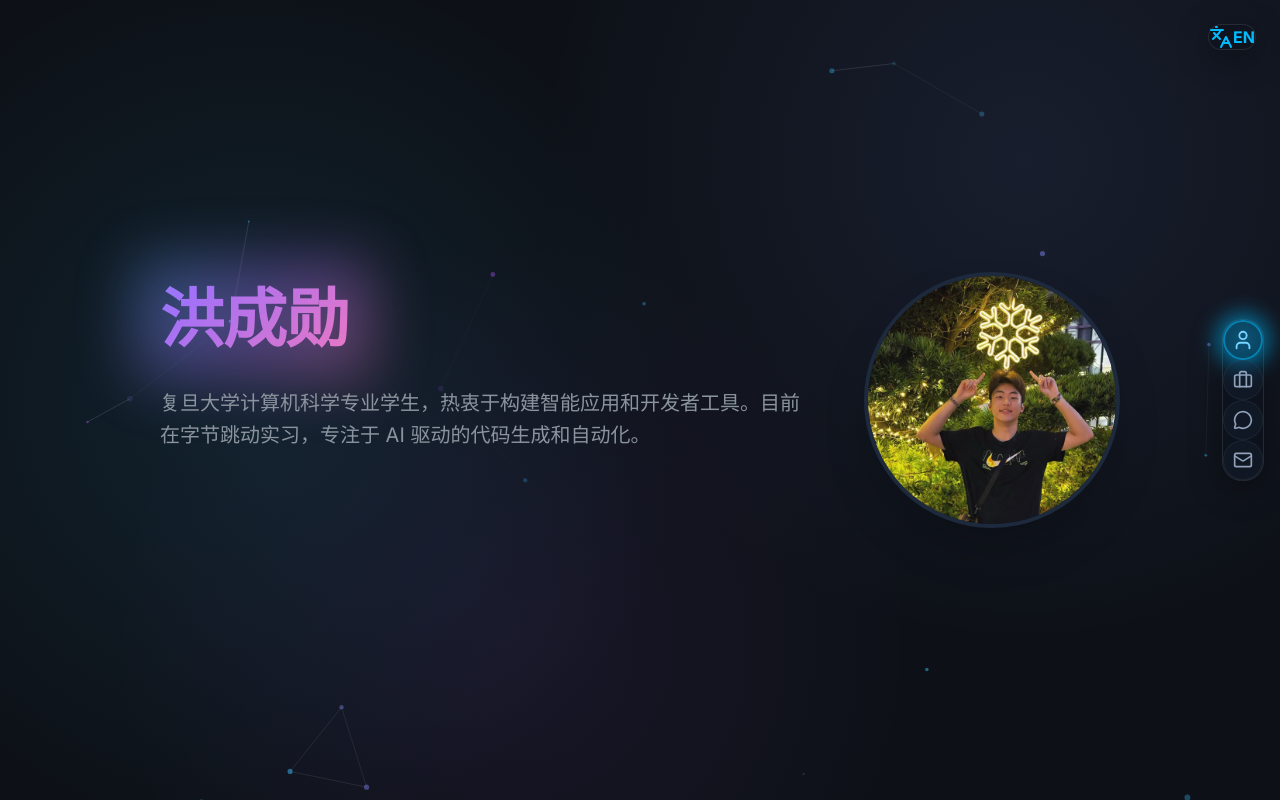
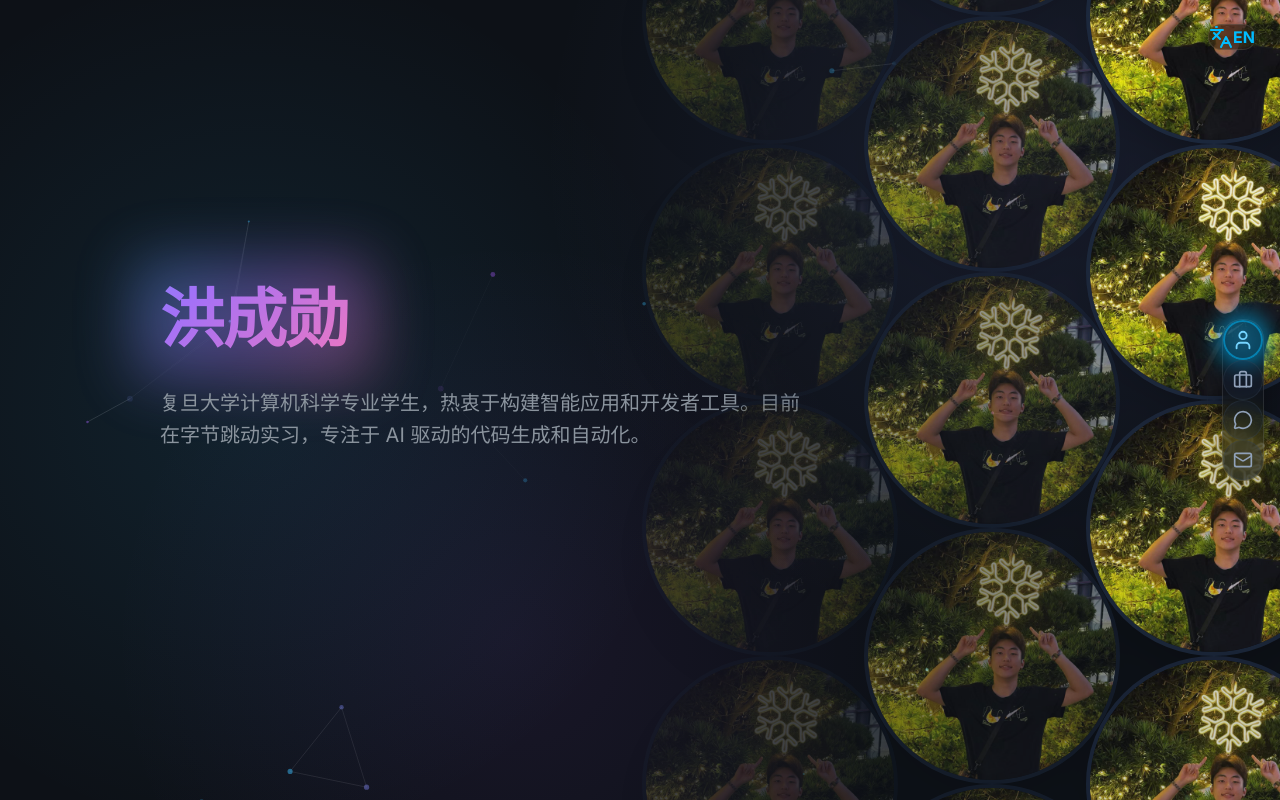
Before and after one commit to hcxxxxxx/Personal-portfolio, a Next.js app: page / in a window 1280 px wide. Built offline with nearby package versions, Linux system fonts and the light colour scheme.

Commit message:
fix: Hero页设计

```diff
--- a/src/components/AIChatSection.tsx
+++ b/src/components/AIChatSection.tsx
@@ -16,7 +16,7 @@ interface Message {
 
 // AI 消息组件（带打字机效果）
 const AIMessage = ({ content }: { content: string }) => {
-  const { displayText, isTyping } = useTypewriter(content, { speed: 20, delay: 0 });
+  const { displayText, isTyping } = useTypewriter(content, { speed: 10, delay: 0 });
 
   return (
     <p className="whitespace-pre-wrap">
--- a/src/components/ContactSection.tsx
+++ b/src/components/ContactSection.tsx
@@ -8,8 +8,8 @@ import { useTypewriter } from '@/hooks/useTypewriter';
 // 联系表单部分组件
 const ContactSection = () => {
   const { texts } = useLanguage();
-  const { displayText: titleText } = useTypewriter(texts.contact.title, { speed: 50, delay: 200 });
-  const { displayText: subtitleText } = useTypewriter(texts.contact.subtitle, { speed: 20, delay: 600 });
+  const { displayText: titleText } = useTypewriter(texts.contact.title, { speed: 25, delay: 200 });
+  const { displayText: subtitleText } = useTypewriter(texts.contact.subtitle, { speed: 10, delay: 600 });
 
   // 表单字段的状态
   const [name, setName] = useState('');
--- a/src/components/HeroSection.tsx
+++ b/src/components/HeroSection.tsx
@@ -2,14 +2,159 @@
 
 import { motion } from 'framer-motion';
 import Image from 'next/image';
+import { useEffect, useState, useRef } from 'react';
 import { useLanguage } from '@/contexts/LanguageContext';
 import { useTypewriter } from '@/hooks/useTypewriter';
 
 // “英雄”部分，即网站的初始欢迎页面
 const HeroSection = () => {
   const { texts } = useLanguage();
-  const { displayText: nameText, isTyping: isNameTyping } = useTypewriter(texts.hero.name, { speed: 80, delay: 300 });
-  const { displayText: descText, isTyping: isDescTyping } = useTypewriter(texts.hero.description, { speed: 30, delay: 800 });
+  const { displayText: nameText, isTyping: isNameTyping } = useTypewriter(texts.hero.name, { speed: 40, delay: 300 });
+  const { displayText: descText, isTyping: isDescTyping } = useTypewriter(texts.hero.description, { speed: 15, delay: 800 });
+
+  // 圆形图片的尺寸
+  const circleSize = { base: 192, md: 256 }; // w-48 h-48 = 192px, md:w-64 md:h-64 = 256px
+  const [dimensions, setDimensions] = useState({
+    width: 1920,
+    height: 1080
+  });
+  const [isMounted, setIsMounted] = useState(false);
+  const [circlePosition, setCirclePosition] = useState({ x: 0, y: 0 });
+  const placeholderRef = useRef<HTMLDivElement>(null);
+
+  // 监听窗口大小变化和更新圆形位置
+  useEffect(() => {
+    setIsMounted(true);
+    const updateDimensions = () => {
+      if (typeof window !== 'undefined') {
+        setDimensions({
+          width: window.innerWidth,
+          height: window.innerHeight
+        });
+      }
+    };
+
+    const updateCirclePosition = () => {
+      if (placeholderRef.current && typeof window !== 'undefined') {
+        const rect = placeholderRef.current.getBoundingClientRect();
+        setCirclePosition({
+          x: rect.left + rect.width / 2,
+          y: rect.top + rect.height / 2,
+        });
+      }
+    };
+
+    updateDimensions();
+    updateCirclePosition();
+
+    if (typeof window !== 'undefined') {
+      window.addEventListener('resize', () => {
+        updateDimensions();
+        updateCirclePosition();
+      });
+      return () => {
+        window.removeEventListener('resize', updateDimensions);
+        window.removeEventListener('resize', updateCirclePosition);
+      };
+    }
+  }, []);
+
+  // 生成多列竖向排列的圆形
+  const generateCircles = () => {
+    if (!isMounted) return { allCircles: [], size: circleSize.base };
+
+    const isMd = dimensions.width >= 768;
+    const size = isMd ? circleSize.md : circleSize.base;
+    const allCircles: Array<{
+      id: string;
+      x: number;
+      y: number;
+      opacity: number;
+      isCenter: boolean;
+      columnIndex: number;
+    }> = [];
+
+    // 计算需要多少个圆形来填满屏幕高度（圆形紧贴，垂直间距等于直径）
+    const circlesPerColumn = Math.ceil(dimensions.height / size) + 2; // 多生成一些确保覆盖
+
+    // 使用现有圆形的实际位置作为基准
+    const columnX = circlePosition.x || (isMd ? dimensions.width * 0.7 : dimensions.width * 0.6);
+    const centerY = circlePosition.y || dimensions.height / 2;
+
+    // 计算两列圆形之间的水平距离：半径的根号3倍
+    const horizontalDistance = (size / 2) * Math.sqrt(3);
+
+    // 找到中心圆形的索引（基于现有圆形的位置）
+    const centerCircleIndex = Math.round(centerY / size);
+
+    // 计算起始位置，使中心圆形对齐到现有圆形的位置
+    const startY = centerY - (centerCircleIndex * size);
+
+    // 计算需要多少列才能超出屏幕右边界
+    // 从最左侧的列开始（columnX - horizontalDistance），向右添加列直到超出屏幕
+    const leftmostColumnX = columnX - horizontalDistance;
+    let currentColumnX = leftmostColumnX;
+    let columnIndex = 0;
+
+    // 先计算所有列的位置，以确定最左侧和最右侧的x坐标
+    const columnPositions: number[] = [];
+    while (currentColumnX - size / 2 <= dimensions.width) {
+      columnPositions.push(currentColumnX);
+      currentColumnX += horizontalDistance;
+    }
+
+    // 找到最左侧和最右侧的x坐标
+    const minX = Math.min(...columnPositions);
+    const maxX = Math.max(...columnPositions);
+    const xRange = maxX - minX;
+
+    // 重置当前列位置
+    currentColumnX = leftmostColumnX;
+    columnIndex = 0;
+
+    // 继续向右添加列，直到超出屏幕右边界
+    while (currentColumnX - size / 2 <= dimensions.width) {
+      // 判断当前列是否需要交错排列（奇数列和偶数列交替）
+      const isOffsetColumn = columnIndex % 2 === 1; // 奇数列（索引1,3,5...）需要偏移
+      const verticalOffset = isOffsetColumn ? size / 2 : 0;
+
+      // 计算水平方向的透明度系数：从左侧0.3到右侧1.0
+      const normalizedX = xRange > 0 ? (currentColumnX - minX) / xRange : 0;
+      const horizontalOpacity = 0.2 + normalizedX * 0.8; // 从 0.3 渐变到 1.0
+
+      // 生成当前列的圆形
+      for (let i = -1; i <= circlesPerColumn; i++) {
+        const y = startY + (i * size) + verticalOffset; // 根据列索引决定是否偏移
+
+        // 从上方到下方透明度渐变：顶部 opacity=1.0，底部 opacity=0.3
+        const normalizedY = Math.min(1, Math.max(0, (y + size / 2) / dimensions.height));
+        const verticalOpacity = 1.0 - normalizedY * 0.2; // 从 1.0 渐变到 0.3
+
+        // 将垂直透明度和水平透明度相乘，得到最终透明度
+        const finalOpacity = Math.max(0.2, verticalOpacity * horizontalOpacity);
+
+        // 只有第一列（columnIndex === 0）的中心圆形保持 layoutId 和动画
+        const isCenter = columnIndex === 0 && i === centerCircleIndex;
+
+        allCircles.push({
+          id: `circle-col${columnIndex}-row${i}`,
+          x: currentColumnX,
+          y: y,
+          opacity: finalOpacity,
+          isCenter: isCenter,
+          columnIndex: columnIndex,
+        });
+      }
+
+      // 移动到下一列
+      currentColumnX += horizontalDistance;
+      columnIndex++;
+    }
+
+    return { allCircles, size };
+  };
+
+  const { allCircles, size } = generateCircles();
 
   return (
     // 使用 framer-motion 的 section 元素，作为动画容器
@@ -49,15 +194,32 @@ const HeroSection = () => {
         </div>
       </motion.div>
 
-      {/* 右侧图片区域 - 固定位置 */}
-      <div className="relative flex justify-center flex-shrink-0 w-48 h-48 md:w-64 md:h-64">
-        {/* 图片容器，应用布局动画 */}
+      {/* 右侧图片区域 - 固定位置（占位，保持布局） */}
+      <div ref={placeholderRef} className="relative flex justify-center flex-shrink-0 w-48 h-48 md:w-64 md:h-64">
+        {/* 占位元素，保持原有布局空间 */}
+        <div className="relative w-full h-full" />
+      </div>
+
+      {/* 多列竖向排列的圆形图片 - 使用 fixed 定位相对于视口，仅在客户端渲染 */}
+      {isMounted && (
+        <div className="fixed inset-0 pointer-events-none overflow-hidden z-0">
+          {allCircles.map((circle) => (
+            circle.isCenter ? (
+              // 中心圆形（第一列的中心圆形），保持 layoutId 和动画
               <motion.div
-          layoutId="profile-image-container" // 用于在不同视图间共享布局动画
-          className="relative w-full h-full"
+                key={circle.id}
+                layoutId="profile-image-container"
+                className="absolute pointer-events-none"
+                style={{
+                  left: `${circle.x - size / 2}px`,
+                  top: `${circle.y}px`,
+                  width: `${size}px`,
+                  height: `${size}px`,
+                  opacity: circle.opacity,
+                }}
                 transition={{ duration: 0.7, ease: [0.4, 0, 0.2, 1] }}
               >
-          {/* 个人头像 */}
+                <div className="relative w-full h-full">
                   <Image
                     src="/profile.jpg"
                     alt={texts.hero.name}
@@ -65,8 +227,34 @@ const HeroSection = () => {
                     className="rounded-full object-cover border-4 border-slate-800 shadow-2xl"
                     priority
                   />
+                </div>
               </motion.div>
+            ) : (
+              // 其他圆形，普通 div
+              <div
+                key={circle.id}
+                className="absolute pointer-events-none"
+                style={{
+                  left: `${circle.x - size / 2}px`,
+                  top: `${circle.y}px`,
+                  width: `${size}px`,
+                  height: `${size}px`,
+                  opacity: circle.opacity,
+                }}
+              >
+                <div className="relative w-full h-full">
+                  <Image
+                    src="/profile.jpg"
+                    alt=""
+                    fill
+                    className="rounded-full object-cover border-4 border-slate-800 shadow-2xl"
+                  />
                 </div>
+              </div>
+            )
+          ))}
+        </div>
+      )}
     </motion.section>
   );
 };
--- a/src/components/SideNav.tsx
+++ b/src/components/SideNav.tsx
@@ -16,8 +16,8 @@ interface SideNavProps {
 
 // 提示框内容组件（带打字机效果）
 const TooltipContent = ({ name, description }: { name: string; description: string }) => {
-  const { displayText: nameText } = useTypewriter(name, { speed: 40, delay: 0 });
-  const { displayText: descText } = useTypewriter(description, { speed: 20, delay: 150 });
+  const { displayText: nameText } = useTypewriter(name, { speed: 20, delay: 0 });
+  const { displayText: descText } = useTypewriter(description, { speed: 10, delay: 150 });
 
   return (
     <div className="absolute right-full mr-5 top-1/2 transform -translate-y-1/2 glass-card px-5 py-3 text-sm font-semibold rounded-lg whitespace-nowrap opacity-0 animate-fade-in border border-white/10 shadow-xl">
--- a/src/hooks/useTypewriter.ts
+++ b/src/hooks/useTypewriter.ts
@@ -14,7 +14,7 @@ interface UseTypewriterOptions {
  * @returns 当前显示的文字
  */
 export function useTypewriter(text: string, options: UseTypewriterOptions = {}) {
-  const { speed = 30, delay = 0 } = options;
+  const { speed = 15, delay = 0 } = options;
   const [displayText, setDisplayText] = useState('');
   const [isTyping, setIsTyping] = useState(false);
 
```
Also changed, not shown: src/components/InteractiveExperience.tsx (+4 -4 lines). Lines whose indentation alone changed are shown as unchanged.
